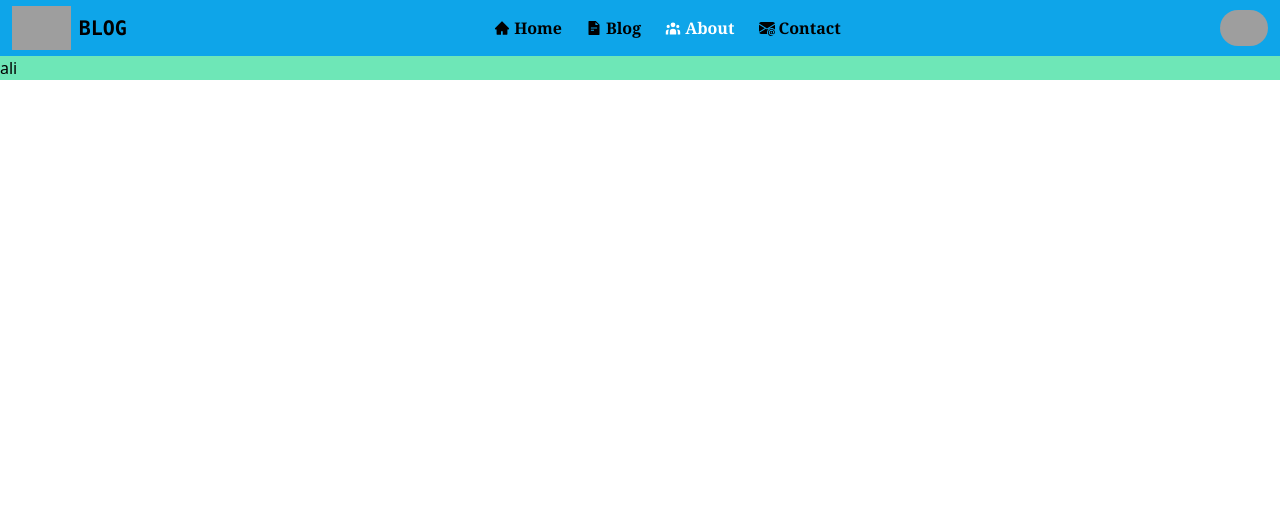
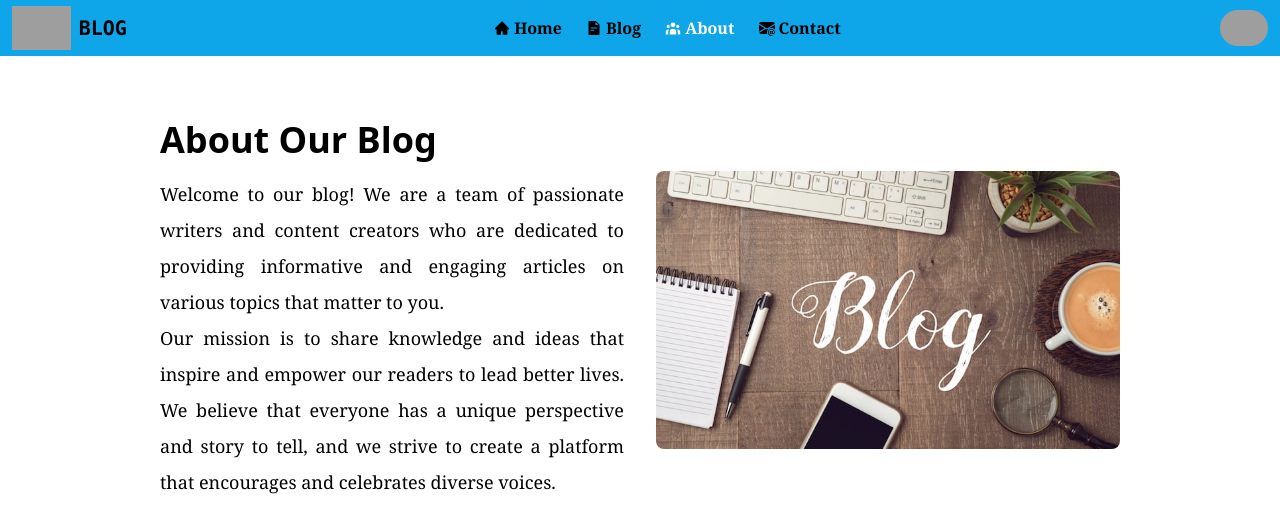
Before and after one commit to aliseyedi01/Next.js-Blog-App, a Next.js app: page /about in a window 1280 px wide. Shown: the top 532 px of the page. Built offline with nearby package versions, Linux system fonts and the light colour scheme; grey boxes are pictures that could not be loaded.

Commit message:
feat ( about ) : update about page

```diff
--- a/pages/about/index.jsx
+++ b/pages/about/index.jsx
@@ -1,10 +1,30 @@
 import PageMetaHead from "@/components/MetaHead/PageMetaHead";
+import Image from "next/image";
+import About from "@/public/image/About.jpg";
 
 export default function about() {
   return (
-    <div className="bg-emerald-300">
+    <div className="bg-white">
       <PageMetaHead title="About" />
-      <h2>ali</h2>
+      <div className="max-w-screen-lg mx-auto px-4 sm:px-6 lg:px-8 py-16">
+        <div className="grid grid-cols-1 md:grid-cols-2 gap-8 items-center">
+          <div className="mb-4 md:mb-0">
+            <h1 className="text-4xl font-bold mb-4">About Our Blog</h1>
+            <p className=" leading-loose font-serif text-justify text-lg  ">
+              Welcome to our blog! We are a team of passionate writers and content creators who are
+              dedicated to providing informative and engaging articles on various topics that matter
+              to you.
+              <br /> Our mission is to share knowledge and ideas that inspire and empower our
+              readers to lead better lives. We believe that everyone has a unique perspective and
+              story to tell, and we strive to create a platform that encourages and celebrates
+              diverse voices.
+            </p>
+          </div>
+          <div className="w-full">
+            <Image src={About} alt="About image" width={800} height={600} className="rounded-lg" />
+          </div>
+        </div>
+      </div>
     </div>
   );
 }
```
Also changed, not shown: public/image/about.jpg (added).
